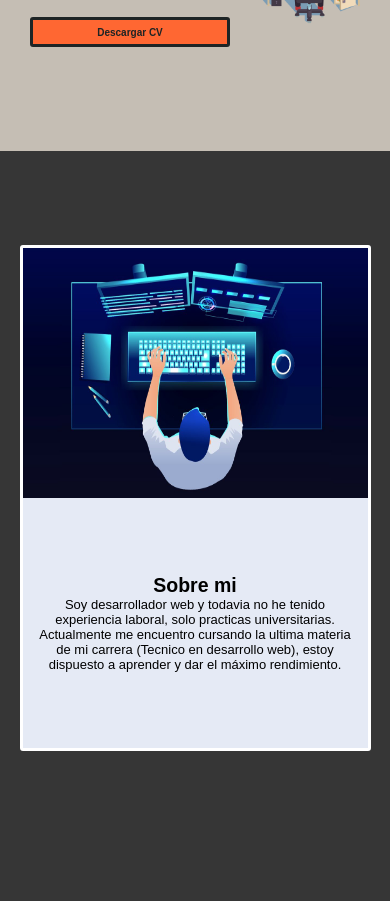
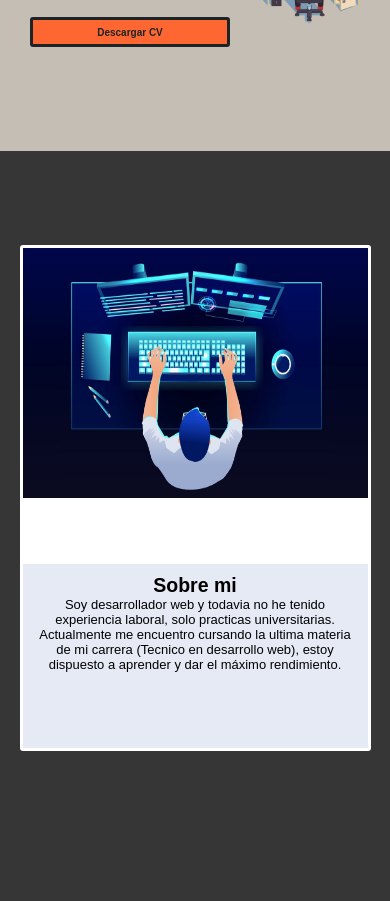
Before and after one commit to FedeMaldonado/FedeMaldonado.github.io, a plain HTML site: page index.html in a window 390 px wide. Shown: the part 199-1100 px from the top of the page. Drawn offline with Linux system fonts and the light colour scheme.

Commit message:
Update style.css

```diff
--- a/style.css
+++ b/style.css
@@ -292,7 +292,7 @@
         display: flex;
         width: 90%;
         height: 60%;
-        background-color: #E5EAF5;
+        background-color: #FFFFFF;
         justify-content:center;
         border-radius: solid 4px;
         margin-bottom: 150px;
```
